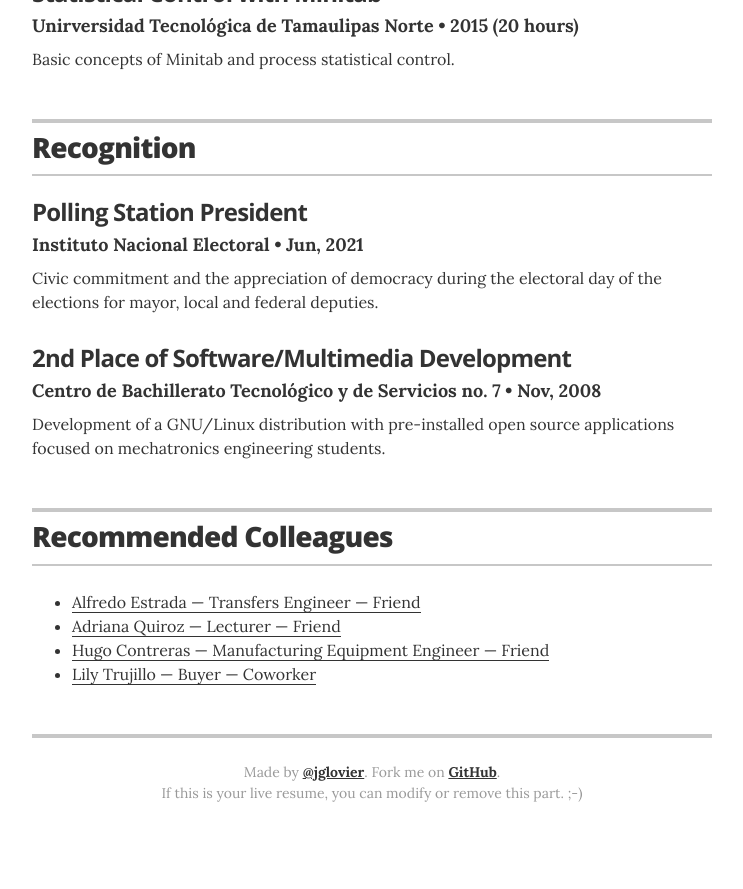
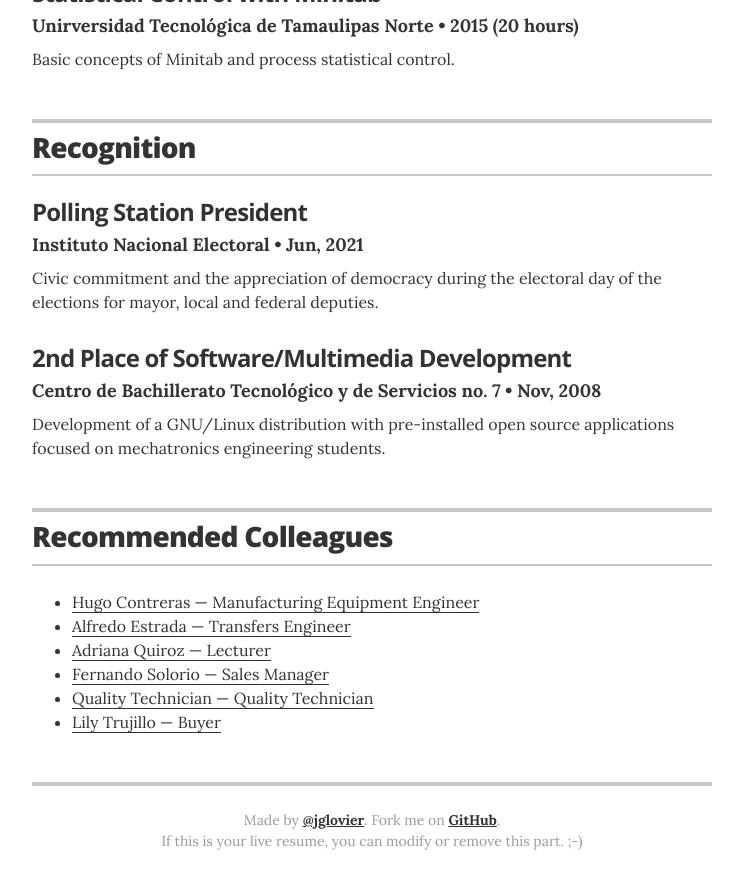
Before and after one commit to baldeadr/baldeadr.github.io, a Jekyll site: the page built from index.html, in a window 1280 px wide and 900 px high, scrolled down 3554 px. Shown: the top 889 px of the window, without its empty margins (268-1011 px from the left). Built offline with Jekyll 4.4.1, drawn with Linux system fonts in a browser that asks for light colours; before the commit the page ends 4406 px from its top, so only the background shows below that.

Commit message:
add new collegues

```diff
--- a/_data/links.yml
+++ b/_data/links.yml
@@ -1,12 +1,18 @@
 # links - Recommended Colleagues
+- url: "https://www.linkedin.com/in/hugo-contreras-9a382a97/"
+  description: Hugo Contreras  &mdash; Manufacturing Equipment Engineer
+
 - url: "https://www.linkedin.com/in/jalfredoestrada/"
-  description: Alfredo Estrada  &mdash; Transfers Engineer &mdash; Friend
+  description: Alfredo Estrada  &mdash; Transfers Engineer
 
 - url: "https://www.linkedin.com/in/adriana-quiroz-69a2511ab/"
-  description: Adriana Quiroz  &mdash; Lecturer &mdash; Friend
+  description: Adriana Quiroz  &mdash; Lecturer
 
-- url: "https://www.linkedin.com/in/hugo-contreras-9a382a97/"
-  description: Hugo Contreras  &mdash; Manufacturing Equipment Engineer &mdash; Friend
+- url: "https://www.linkedin.com/in/interlatinnoreste/"
+  description: Fernando Solorio  &mdash; Sales Manager
+
+- url: "https://www.linkedin.com/in/frida-soto-g%C3%B3mez-763b55173/"
+  description: Quality Technician  &mdash; Quality Technician
 
 - url: "https://www.linkedin.com/in/lily-trujillo-926747142/"
-  description: Lily Trujillo  &mdash; Buyer &mdash; Coworker
+  description: Lily Trujillo  &mdash; Buyer
```
